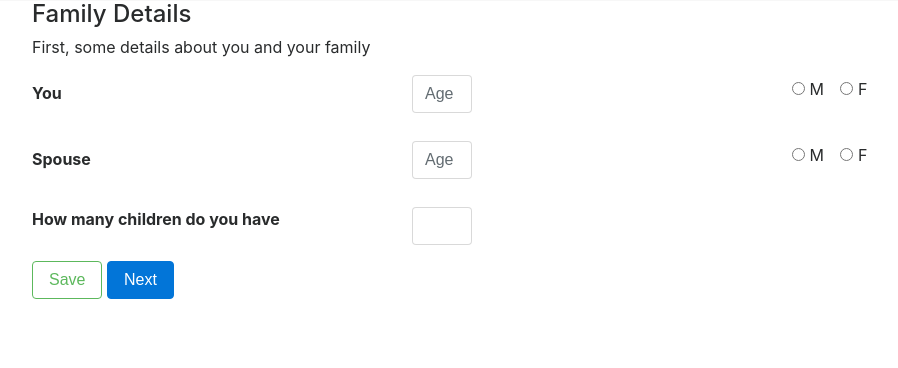
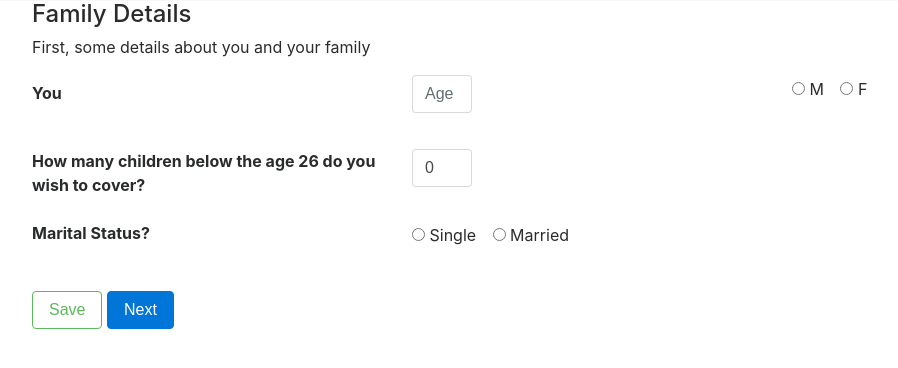
Before and after one commit to gankit/plan-selector, a Flask app: page /plans/start in a window 1280 px wide. Shown: the part 53-421 px from the top of the page, without its empty margins (53-951 px from the left). Run offline with Flask 2, Linux system fonts and the light colour scheme; data that the repository does not hold is empty; some libraries are stand-ins or nearby versions.

Commit message:
added validation to start page

```diff
--- a/plans/crud.py
+++ b/plans/crud.py
@@ -37,6 +37,7 @@ def start():
     if family_id:
         family_id = family_id.encode('utf-8')
     family = get_model().item('Family', id=family_id)
+    print(family)
     return render_template("start.html", family=family)
 
 # [END start]
--- a/plans/templates/base.html
+++ b/plans/templates/base.html
@@ -22,6 +22,7 @@
     <link rel="stylesheet" href="https://maxcdn.bootstrapcdn.com/bootstrap/4.0.0-alpha.6/css/bootstrap.min.css" integrity="sha384-rwoIResjU2yc3z8GV/NPeZWAv56rSmLldC3R/AZzGRnGxQQKnKkoFVhFQhNUwEyJ" crossorigin="anonymous">
     <link rel="stylesheet" type="text/css" href="/static/styles.css">
     <script src="https://code.jquery.com/jquery-3.1.1.slim.min.js" integrity="sha384-A7FZj7v+d/sdmMqp/nOQwliLvUsJfDHW+k9Omg/a/EheAdgtzNs3hpfag6Ed950n" crossorigin="anonymous"></script>
+    <script type="text/javascript" src="https://cdnjs.cloudflare.com/ajax/libs/1000hz-bootstrap-validator/0.11.9/validator.js"></script>
   </head>
   <body>
     <nav class="navbar navbar-light bg-faded">
--- a/plans/templates/start.html
+++ b/plans/templates/start.html
@@ -22,47 +22,50 @@
 <p>First, some details about you and your family</p>
 
 
-<form method="POST" enctype="multipart/form-data">
-  <div class="form-group row">
+<form method="POST" enctype="multipart/form-data" data-toggle="validator" role="form" id="input_form">
+  <div class="form-group row" id="you_details">
     <label for="me" class="col-sm col-form-label bold-label">You</label>
-    <div class="col-sm">
-      <input type="text" name="me_age" id="me_age" placeholder="Age" value="{{family.me_age|default('')}}" class="form-control numerical-textfield"/>
+    <div class="col-sm form-group">
+      <input type="text" name="me_age" id="me_age" placeholder="Age" value="{{family.me_age|default('')}}" class="form-control numerical-textfield" pattern="^[0-9]+$" data-pattern-error="Only numbers should be entered here." required/>
+      <div class="help-block with-errors form-control-feedback"></div>
     </div>
     <div class="col-sm form-group">
       <div class="form-check form-check-inline">
         <label class="form-check-label">
-          <input class="form-check-input" type="radio" name="me_gender" id="me_gender_inlineRadio1" value="male" {% if family.me_gender == 'male' %} checked {% endif %}> M
+          <input class="form-check-input" type="radio" name="me_gender" id="me_gender_inlineRadio1" value="male" {% if family.me_gender == 'male' %} checked {% endif %} required> M
         </label>
       </div>
       <div class="form-check form-check-inline">
         <label class="form-check-label">
-          <input class="form-check-input" type="radio" name="me_gender" id="me_gender_inlineRadio2" value="female"  {% if family.me_gender == 'female' %} checked {% endif %}> F
+          <input class="form-check-input" type="radio" name="me_gender" id="me_gender_inlineRadio2" value="female"  {% if family.me_gender == 'female' %} checked {% endif %} required> F
         </label>
       </div>
+      <div class="help-block with-errors form-control-feedback"></div>
     </div>
   </div>
-  <div class="form-group row">
-    <label for="spouse" class="col-sm col-form-label bold-label">Spouse</label>
-    <div class="col-sm">
-      <input type="text" name="spouse_age" id="spouse_age" placeholder="Age" value="{{family.spouse_age|default('')}}" class="form-control numerical-textfield"/>
+
+  <div class="form-group row" id="num_children_details">
+    <label for="children" class="bold-label col-sm-4">How many children below the age 26 do you wish to cover?</label>
+    <div class="col-sm-8 orm-group">
+      <input type="text" name="children" id="children" value="{{family.children|default('0')}}" class="form-control numerical-textfield" pattern="^[0-9]+$" data-pattern-error="Only numbers should be entered here." required/>
+      <div class="help-block with-errors form-control-feedback"></div>
     </div>
+  </div>
+
+ <div class="form-group row" id="marital_status_details">
+    <label for="marital_status" class="bold-label col-sm-4">Marital Status?</label>
     <div class="col-sm form-group">
       <div class="form-check form-check-inline">
         <label class="form-check-label">
-          <input class="form-check-input" type="radio" name="spouse_gender" id="spouse_gender_inlineRadio1" value="male" {% if family.spouse_gender == 'male' %} checked {% endif %}> M
+          <input class="form-check-input" type="radio" name="marital_status" id="marital_status_single_radio" value="single" {% if family.marital_status == 'single' %} checked {% endif %} required> Single
         </label>
       </div>
       <div class="form-check form-check-inline">
         <label class="form-check-label">
-          <input class="form-check-input" type="radio" name="spouse_gender" id="spouse_gender_inlineRadio2" value="female" {% if family.spouse_gender == 'female' %} checked {% endif %}> F
+          <input class="form-check-input" type="radio" name="marital_status" id="marital_status_married_radio" value="married"  {% if family.marital_status == 'married' %} checked {% endif %} required> Married
         </label>
       </div>
-    </div>
-  </div>
-  <div class="form-group row">
-    <label for="children" class="bold-label col-sm-4">How many children do you have</label>
-    <div class="col-sm-8">
-      <input type="text" name="children" id="children" value="{{family.children|default('')}}" class="form-control numerical-textfield"/>
+      <div class="help-block with-errors form-control-feedback"></div>
     </div>
   </div>
 
@@ -71,5 +74,76 @@
   <button type="submit" name="next" class="btn btn-primary">Next</button>
 </form>
 
+<div class="copy invisible">
+<!-- Prototype of a person. Name ... Age<textfield> Gender<Radio Buttons> -->
+  <div class="person_details_prototype form-group row">
+    <label id="person_details_prototype_title" class="col-sm col-form-label bold-label">Person</label>
+    <div class="col-sm form-group">
+      <input type="text" placeholder="Age" id="person_details_prototype_age" class="form-control numerical-textfield" pattern="^[0-9]+$" data-pattern-error="Only numbers should be entered here." required/>
+      <div class="help-block with-errors form-control-feedback"></div>
+    </div>
+    <div class="col-sm form-group">
+      <div class="form-check form-check-inline">
+        <label class="form-check-label">
+          <input id="person_details_prototype_gender_male_radio" class="form-check-input" type="radio" value="male" required> M
+        </label>
+      </div>
+      <div class="form-check form-check-inline">
+        <label class="form-check-label">
+          <input id="person_details_prototype_gender_female_radio" class="form-check-input" type="radio" value="female" required> F
+        </label>
+      </div>
+      <div class="help-block with-errors form-control-feedback"></div>
+    </div>
+  </div>
+</div>
+
+<script type="text/javascript">
+
+  $(document).ready(function() {
+
+    $("#marital_status_single_radio").click(function(){
+        remove_spouse_section();
+    });
+
+    $("#marital_status_married_radio").click(function(){
+        add_spouse_section();
+    });
+
+    // unhide elements based on family variable
+    {% if family.marital_status == 'married' %} add_spouse_section() {% endif %}
+  });
+
+  function add_spouse_section() {
+    var spouse_details_prototype = $(".person_details_prototype").clone();
+    spouse_details_prototype.removeClass('person_details_prototype');
+    spouse_details_prototype.attr('id', 'spouse_details');
+    var title = spouse_details_prototype.find("#person_details_prototype_title");
+    title.removeAttr('id');
+    title.text('Spouse');
+    var age = spouse_details_prototype.find("#person_details_prototype_age");
+    age.removeAttr('id');
+    age.attr('id', 'spouse_age')
+    age.attr('name', 'spouse_age')
+    age.attr('value', "{{family.spouse_age|default('')}}");
+    var male_radio = spouse_details_prototype.find("#person_details_prototype_gender_male_radio");
+    male_radio.removeAttr('id')
+    male_radio.attr('name', 'spouse_gender')
+    {% if family.spouse_gender == 'male' %} male_radio.attr('checked', true); {% endif %}
+    var female_radio = spouse_details_prototype.find("#person_details_prototype_gender_female_radio");
+    female_radio.removeAttr('id')
+    female_radio.attr('name', 'spouse_gender')
+    {% if family.spouse_gender == 'female' %} female_radio.attr('checked', true); {% endif %}
+
+
+    $("#marital_status_details").after(spouse_details_prototype);
+    $("#input_form").validator('update');
+  }
+
+  function remove_spouse_section() {
+    $("#spouse_details").remove();
+  }
+
+</script>
 {% endblock %}
 {# [END form] #}
```
